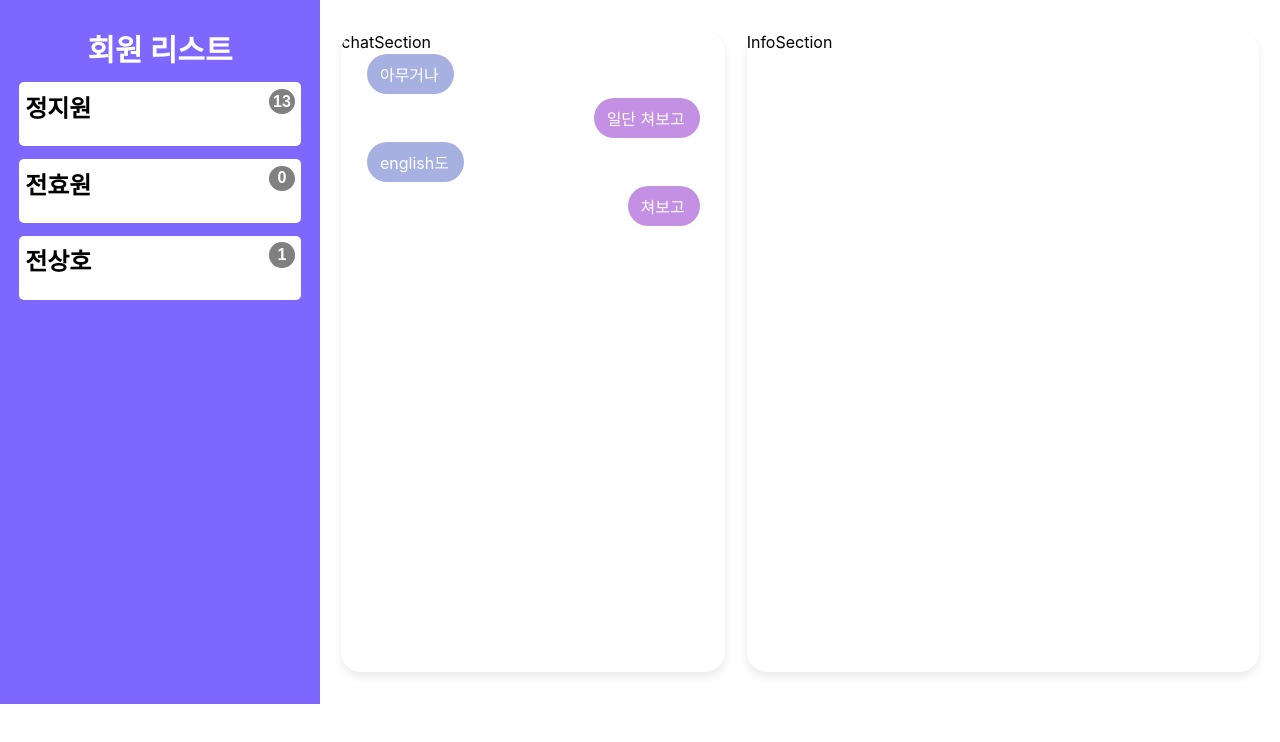
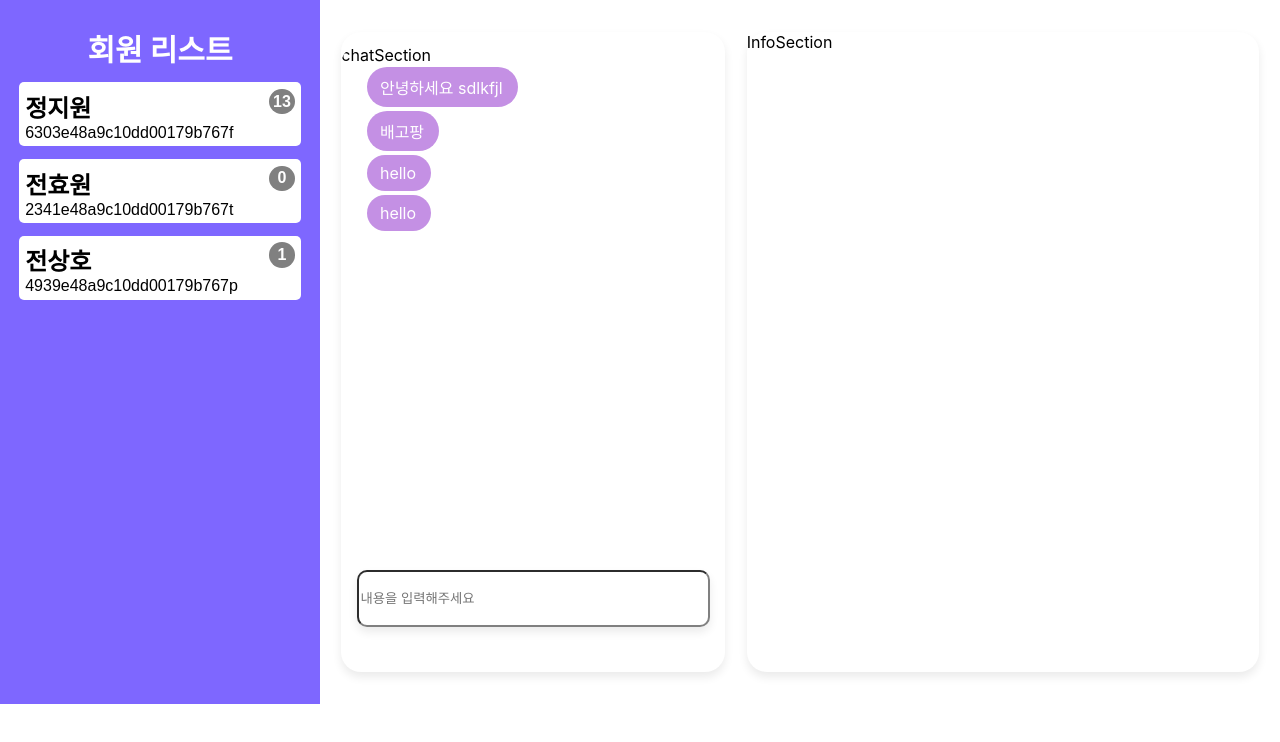
Before and after one commit to sangho-jeon/mauve-admin, a React (Create React App) app: page / in a window 1280 px wide. Shown: the top 742 px of the page. Built offline with nearby package versions, Linux system fonts and the light colour scheme.

Commit message:
[feat] chat diverge

```diff
--- a/src/components/feature/chatblock/chat/dummy.json
+++ b/src/components/feature/chatblock/chat/dummy.json
@@ -6,10 +6,10 @@
         {
           "_id": "61964dfcc72cbd376f814c37",
           "tag": "chat",
-          "chat": "hello",
+          "chat": "안녕하세요 sdlkfjl",
           "readers": ["618b8b15e1570e4894492b12", "6188e48a9c10dd00179b767d"],
           "sender": {
-            "_id": "6188e48a9c10dd00179b767d",
+            "_id": "6303e48a9c10dd00179b767f",
             "name": "정지원",
             "profile_img": {
               "location": " "
@@ -20,9 +20,9 @@
           "created_at_time": "21:58"
         },
         {
-          "_id": "619651d60d0fdd3e5657c52f",
+          "_id": "619651d60d0fdd3e5657c52t",
           "tag": "chat",
-          "chat": "hello",
+          "chat": "배고팡",
           "readers": ["6188e48a9c10dd00179b767d"],
           "sender": {
             "_id": "6188e48a9c10dd00179b767d",
@@ -34,54 +34,6 @@
           "nonReadersNum": 1,
           "created_at_date": "2021-11-18",
           "created_at_time": "22:15"
-        },
-        {
-          "_id": "619652bc05ec24b484d142ad",
-          "tag": "picture",
-          "media": {
-            "location": "https://wecan-app.s3.ap-northeast-2.amazonaws.com/chat/media_file/picture/1637241532336061beae04bf13fac9d31593a29291a5e.jpeg"
-          },
-          "readers": ["6188e48a9c10dd00179b767d"],
-          "sender": {
-            "_id": "6188e48a9c10dd00179b767d",
-            "name": "정지원",
-            "profile_img": {
-              "location": " "
-            }
-          },
-          "nonReadersNum": 1,
-          "created_at_date": "2021-11-18",
-          "created_at_time": "22:18"
-        },
-        {
-          "_id": "619652c705ec24b484d142b4",
-          "tag": "weight",
-          "weight": {
-            "_id": "619652c605ec24b484d142b0",
-            "time": "night",
-            "kilograms": 59.6,
-            "created_at": "2021-11-18 22:19"
-          },
-          "readers": ["6188e48a9c10dd00179b767d"],
-          "sender": {
-            "_id": "6188e48a9c10dd00179b767d",
-            "name": "정지원",
-            "profile_img": {
-              "location": " "
-            }
-          },
-          "nonReadersNum": 1,
-          "created_at_date": "2021-11-18",
-          "created_at_time": "22:19"
-        },
-        {
-          "_id": "619652f805ec24b484d142ba",
-          "tag": "chat",
-          "chat": "hello",
-          "readers": ["6188e48a9c10dd00179b767d"],
-          "nonReadersNum": 1,
-          "created_at_date": "2021-11-18",
-          "created_at_time": "22:19"
         },
         {
           "_id": "619654892ccf450ab5c42d3f",
--- a/src/components/feature/chatblock/chat/index.jsx
+++ b/src/components/feature/chatblock/chat/index.jsx
@@ -1,16 +1,27 @@
 import React from "react";
-import { ChatContainer, ChatHolder } from "./styled";
+import { ChatContainer, ChatInput, Chatlayout } from "./styled";
 import ChatBox from "../../../shared/chat";
+import dummy from "./dummy.json";
+
 const ChatSection = (props) => {
+  //prop으로 받은 socket을 이용해서 지난 chat을 받아와야 한다.
+  //state를 두개를 이용해서 기존 chat과 신규 chat을 받아와서 update해야한다.
+  const myId = props.id;
+  const chats = dummy.body.chats["2021-11-18"];
   return (
-    <ChatContainer>
-      chatSection {props.id}
-      {console.log(props.id)}
-      <ChatBox text="아무거나" sender={true} />
-      <ChatBox text="일단 쳐보고" sender={false} />
-      <ChatBox text="english도" sender={true} />
-      <ChatBox text="쳐보고" />
-    </ChatContainer>
+    <Chatlayout>
+      <ChatContainer>
+        chatSection {myId}
+        {chats.map((chats) => (
+          <ChatBox
+            key={chats._id}
+            text={chats.chat}
+            sender={myId === chats.sender._id ? true : false}
+          />
+        ))}
+      </ChatContainer>
+      <ChatInput type="text" placeholder="내용을 입력해주세요"></ChatInput>
+    </Chatlayout>
   );
 };
 
--- a/src/components/feature/chatblock/chat/styled.js
+++ b/src/components/feature/chatblock/chat/styled.js
@@ -1,13 +1,32 @@
 import styled from "styled-components";
 
-export const ChatContainer = styled.div`
-  display: block;
-  text-align: left;
-  overflow-y: auto;
+export const Chatlayout = styled.div`
+  display: flex;
+  flex-direction: column;
+  align-items: center;
   width: 30vw;
   height: 50vw;
   border-radius: 20px;
   background-color: white;
   box-shadow: 0px 5px 10px #00000015;
 `;
-export const ChatHolder = styled.div``;
+
+export const ChatContainer = styled.div`
+  display: block;
+  overflow-y: auto;
+  margin-top: 1vw;
+  width: 30vw;
+  height: 40vw;
+  border-radius: 20px;
+`;
+
+export const ChatInput = styled.input`
+  width: 27vw;
+  height: 4vw;
+  margin-top: 1vw;
+  border-color: gray;
+
+  border-radius: 10px;
+
+  box-shadow: 0px 5px 10px #00000015;
+`;
--- a/src/components/feature/chatblock/index.jsx
+++ b/src/components/feature/chatblock/index.jsx
@@ -4,6 +4,8 @@ import ChatSection from "./chat";
 import InfoSection from "./info";
 
 const ChatBlock = (props) => {
+  //이 부분에서 socket이랑 연결한 후에 prop으로 소켓을 넘겨줘야 리렌더링이 발생하지 않는다.
+
   return (
     <ChatBlockSection>
       <ChatSection id={props.id} />
--- a/src/components/feature/sidebar/styled.js
+++ b/src/components/feature/sidebar/styled.js
@@ -17,5 +17,6 @@ export const Header = styled.header`
 `;
 
 export const CardContainer = styled.div`
-  overflow: scroll;
+  height: 45vw;
+  overflow-y: scroll;
 `;
--- a/src/components/shared/chat/styled.js
+++ b/src/components/shared/chat/styled.js
@@ -5,7 +5,7 @@ export const BubbleContainer = styled.div`
   color: white;
 
   ${({ sender }) =>
-    sender !== true
+    sender === true
       ? css`
           justify-content: flex-end;
         `
@@ -24,11 +24,11 @@ export const Bubble = styled.div`
   ${({ sender }) =>
     sender !== true
       ? css`
-          margin-right: 2vw;
+          margin-left: 2vw;
           background-color: #c490e4;
         `
       : css`
-          margin-left: 2vw;
+          margin-right: 2vw;
           background-color: #a6b1e1;
         `}
 `;
--- a/src/components/shared/room-card/index.jsx
+++ b/src/components/shared/room-card/index.jsx
@@ -4,9 +4,10 @@ import { Card, Name, Text, Count, Waiting, Left, Right } from "./styled";
 const RoomCard = (props) => {
   return (
     <Card onClick={props.click} value={props.id}>
-      <Left>
+      <Left value={props.id}>
         <Name>{props.name}</Name>
         <Text>{props.text}</Text>
+        {props.id}
       </Left>
       <Right>
         <Count>{props.count}</Count>
--- a/src/components/shared/room-card/styled.js
+++ b/src/components/shared/room-card/styled.js
@@ -12,6 +12,7 @@ export const Card = styled.button`
   display: flex;
   justify-content: space-between;
   align-items: center;
+  z-index: 10000;
 `;
 export const Left = styled.div`
   display: flex;
--- a/src/pages/main.js
+++ b/src/pages/main.js
@@ -11,6 +11,7 @@ const MainPage = () => {
 
   const OnClick = (e) => {
     setId(e.target.value);
+    console.log(e);
   };
 
   ////////////////////////////////////////////////////////
```
